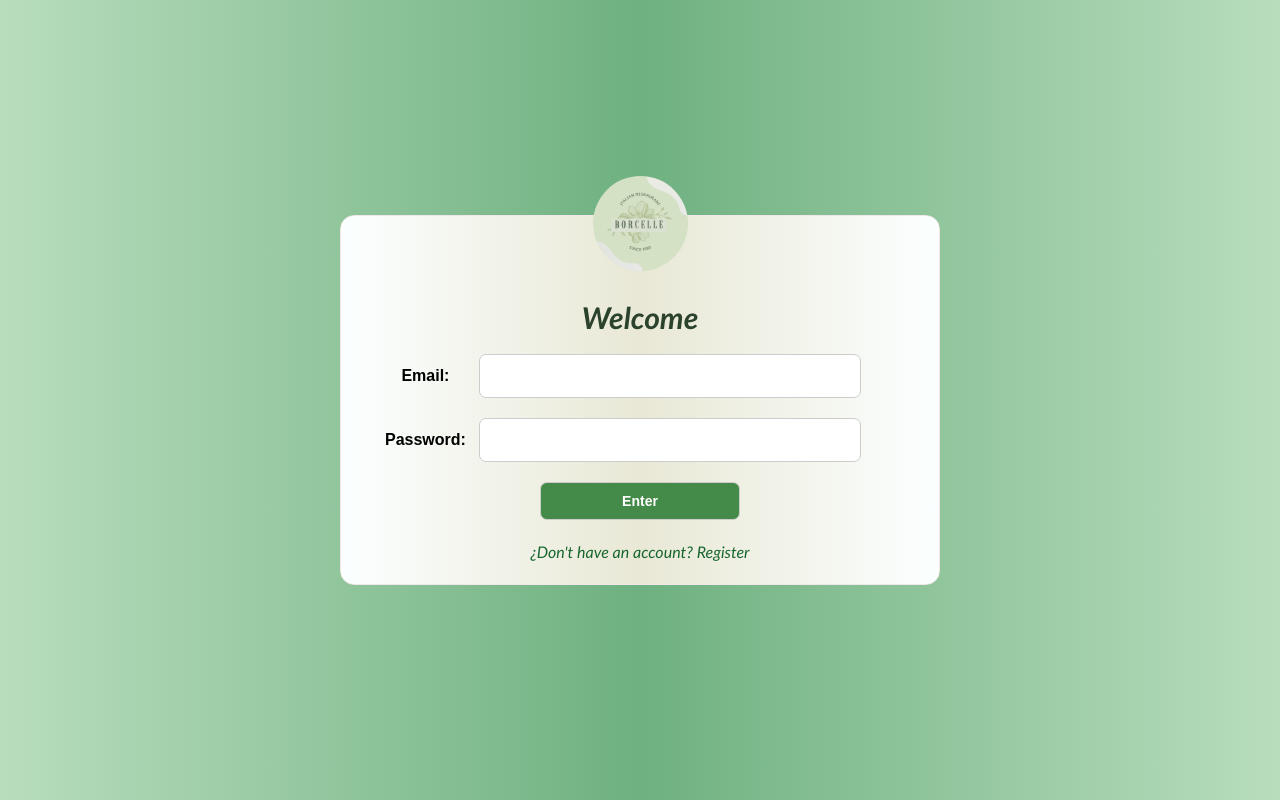
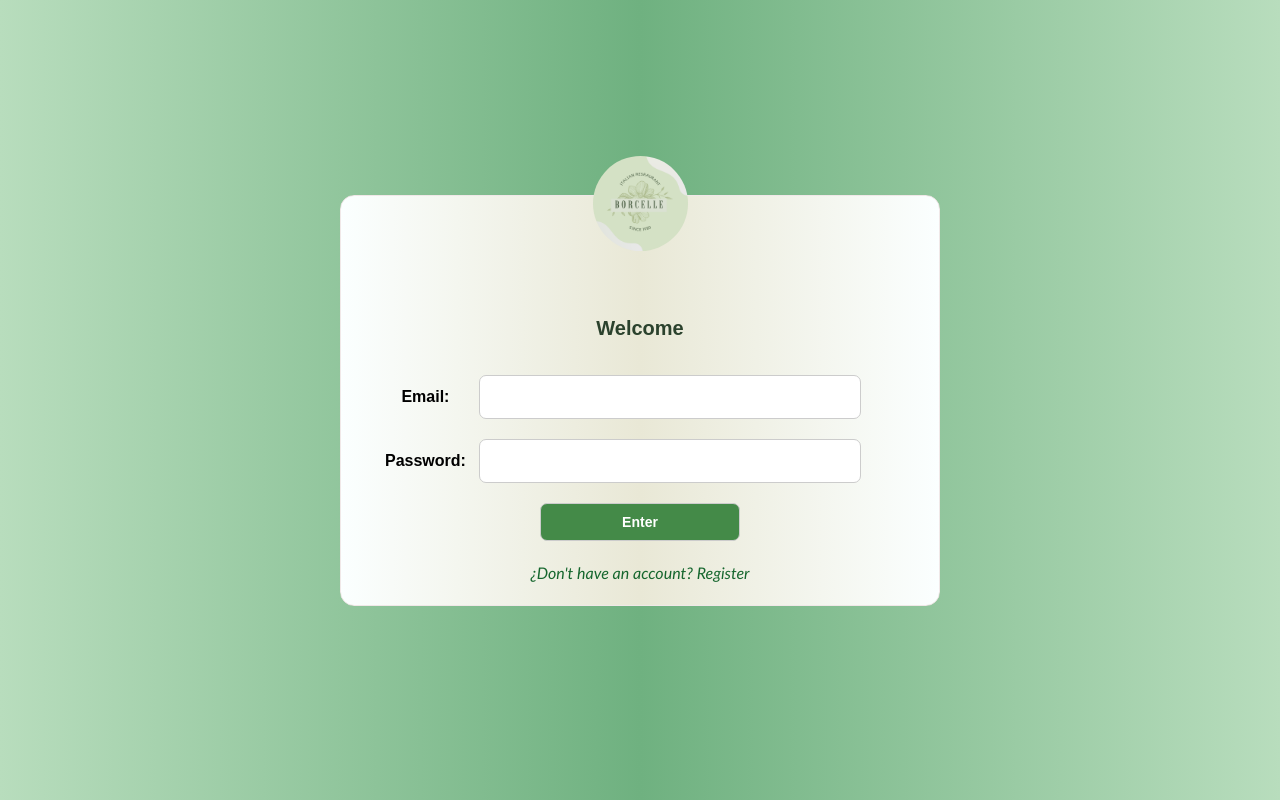
Before and after one commit to xFlameLiq/RestaurantFrontend, a React (Vite) app: page /Login in a window 1280 px wide. Built offline with nearby package versions, Linux system fonts and the light colour scheme.

Commit message:
Frontend ready to modify

```diff
--- a/src/index.css
+++ b/src/index.css
@@ -22,12 +22,6 @@ body {
   min-width: 320px;
   min-height: 100vh;
 }
-
-h1 {
-  font-size: 3.2em;
-  line-height: 1.1;
-}
-
 button {
   border-radius: 8px;
   border: 1px solid transparent;
--- a/src/pages/Home.jsx
+++ b/src/pages/Home.jsx
@@ -6,8 +6,8 @@ import '../styles/Home.css'
 const Home = () => {
   return (
     <div>
-      <h1>BORCELLE</h1>
-      <h2>Italian restaurant</h2>
+      <h1 className="titleHome">BORCELLE</h1>
+      <h2 className="subtitleHome">Italian restaurant</h2>
       <Link to='/Register' className='register-btn'>Register</Link>
       <br />
       <Link to='/Login' className='login-btn'>Login</Link>
--- a/src/pages/Login.jsx
+++ b/src/pages/Login.jsx
@@ -44,6 +44,11 @@ const Login = () => {
 
       if(data.code === "SUCCESS_AUTH") {
         setMsgAuthSucc(true);
+          // if(data.user.username === "admin@admin") {
+          //   navigate("/AdminHome")
+          // } else {
+
+          // }
         navigate("/UserHome");
         return
       }
@@ -65,7 +70,7 @@ const Login = () => {
     <div className="container-main">
       <form className="form" id="form" onSubmit={onSubmitLogin}>
         <div className="sesion-img"></div>
-        <h1 className="title">Welcome</h1>
+        <h1 className="titleLogin">Welcome</h1>
         <div className="data">
           <label>Email:</label>
           <input className="input" type="text" name="" id="" value={username} onChange={handleEmail} />
--- a/src/pages/Register.jsx
+++ b/src/pages/Register.jsx
@@ -1,5 +1,6 @@
 import { useState } from "react";
 import { Link } from "react-router-dom";
+import { Button } from '@mui/material';
 import '../styles/Register.css';
 import iconRes from '../images/logo_restaurant.png';
 
@@ -78,7 +79,7 @@ const Register = () => {
   return (
     <div className="container">
       <form id="form" onSubmit={onSubmitRegister}>
-        <h1>Create an account</h1>
+        <h1 className="titleRegister">Create an account</h1>
         <label>Name:</label>
         <input type="text" required name="" id="" value={name} onChange={handleName} />
         <label>Last name:</label>
--- a/src/pages/UserHome.jsx
+++ b/src/pages/UserHome.jsx
@@ -12,7 +12,7 @@ const UserHome = () => {
 
  return(
     <>
-      <h1>BIENVENIDO!!!</h1>
+      <h1 className="titleUserHome">BIENVENIDO!!!</h1>
       <Carousel autoPlay interval={3000} infiniteLoop>
         <div>
           <img src={restaurant} alt="Imagen 1" />
--- a/src/styles/Home.css
+++ b/src/styles/Home.css
@@ -1,6 +1,4 @@
-
-
-h1 {
+.titleHome {
     text-align:center;
     margin-right: 3rem;
     font-size: 50px;
@@ -9,7 +7,7 @@ h1 {
     font-family:'Trebuchet MS', 'Lucida Sans Unicode', 'Lucida Grande', 'Lucida Sans', Arial, sans-serif;
   }
 
-  h2 {
+.subtitleHome {
     text-align:center;
     font-size: 35px;
     color:#e6f0e6;
--- a/src/styles/Login.css
+++ b/src/styles/Login.css
@@ -2,10 +2,12 @@ body{
   background: linear-gradient(90deg ,  #baf3c3 , #6fb180 , #baf3c3);
 }
 
-.title {
-font-size: 30px;
+.titleLogin {
   text-align: center;
-  margin: 0px auto 20px;
+  margin: 2rem;
+  font-size: 20px;
+  color: #2b422d;
+  font-family: sans-serif;
 }
 
 .sesion-img {
--- a/src/styles/Register.css
+++ b/src/styles/Register.css
@@ -2,7 +2,7 @@ body{
     background: linear-gradient(90deg ,  #b8ddbd , #6fb180 , #b8ddbd);
   }
 
-  h1 {
+.titleRegister {
     text-align:center;
     margin: 2rem;
     font-size: 20px;
--- a/src/styles/UserHome.css
+++ b/src/styles/UserHome.css
@@ -3,7 +3,7 @@
   height: 420px;
  }
 
-h1 {
+.titleUserHome {
     text-align:center;
     margin-right: 3rem;
     font-size: 50px;
```
Also changed, not shown: package.json (+8 -1 lines), 1 other file (tests, documents, lock files or other folders).
